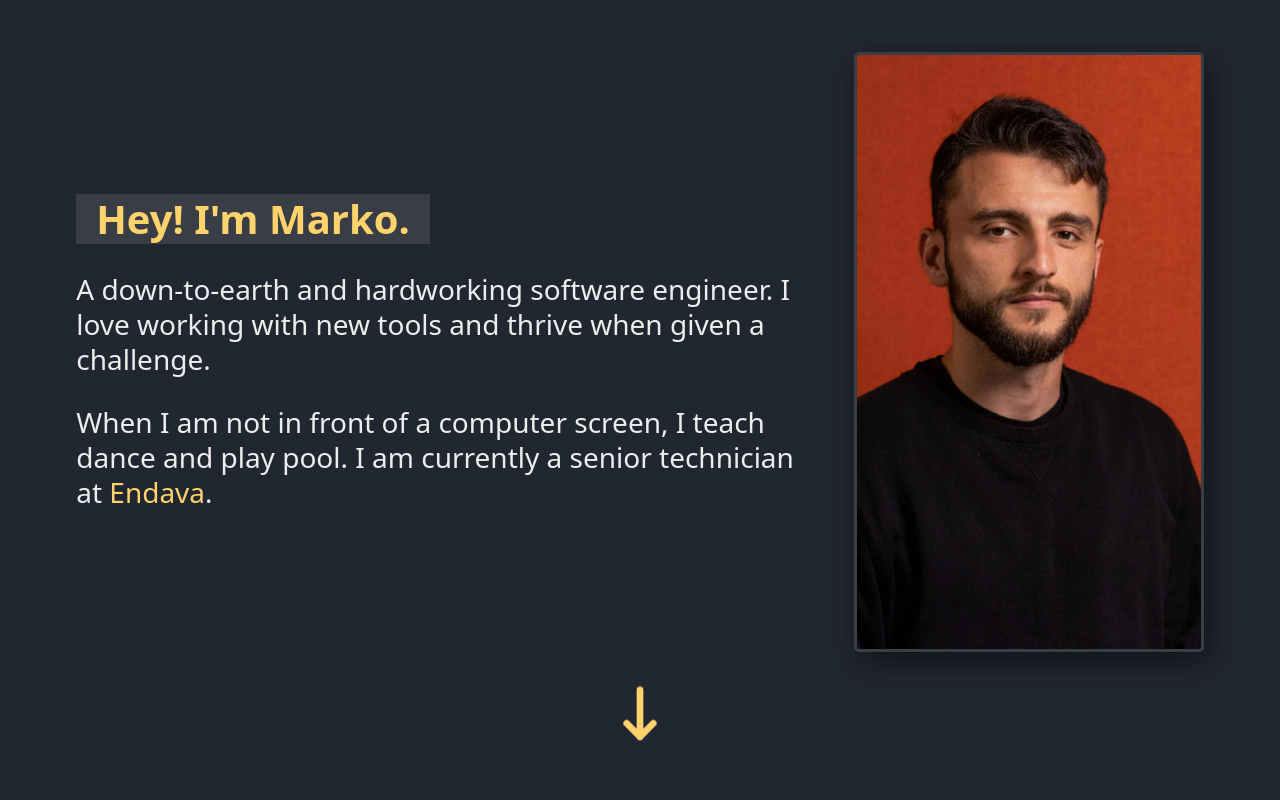
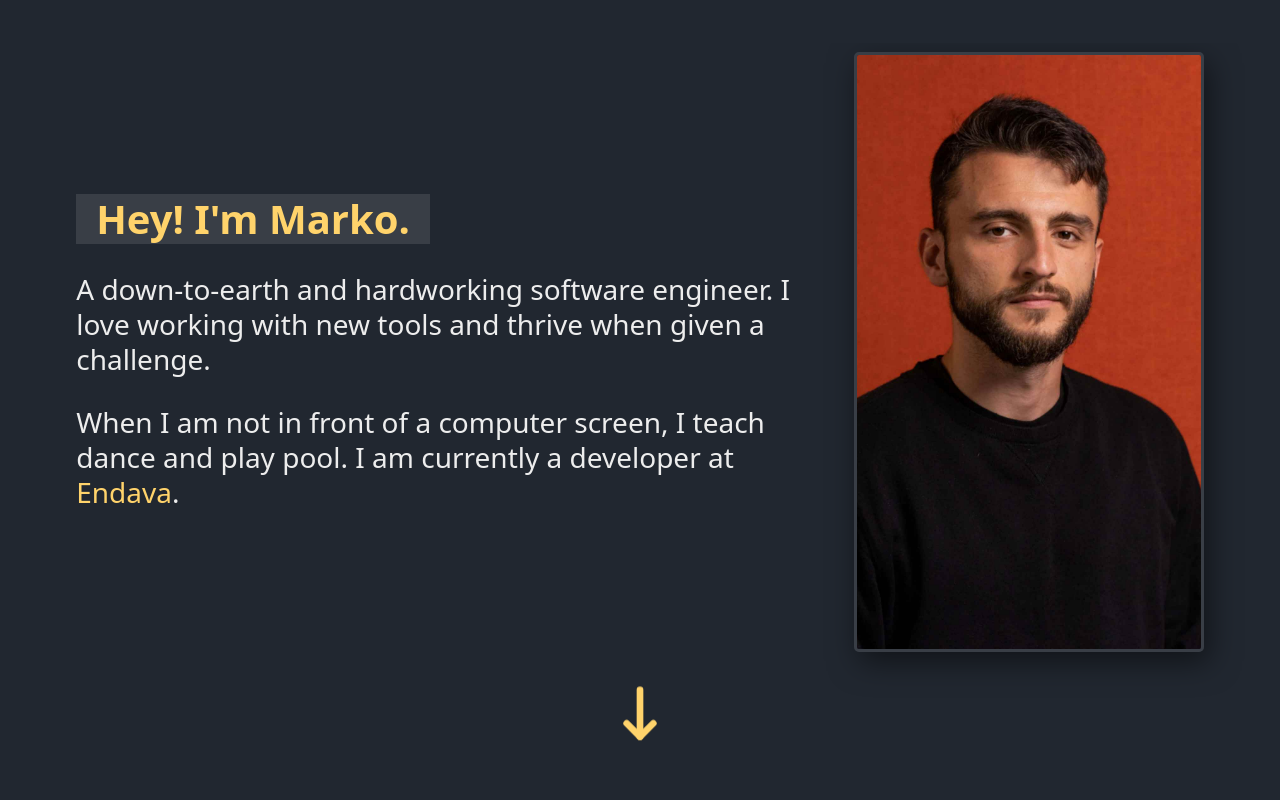
Before and after one commit to KralMarko123/portfolio, a React (Create React App) app: page / in a window 1280 px wide. Shown: the top 800 px of the page. Built offline with nearby package versions, Linux system fonts and the light colour scheme.

Commit message:
feat: update job title

```diff
--- a/src/components/Intro/Intro.jsx
+++ b/src/components/Intro/Intro.jsx
@@ -15,7 +15,7 @@ const Intro = () => {
 					</p>
 					<p>
 						When I am not in front of a computer screen, I teach dance and play pool. I am currently
-						a senior technician at{' '}
+						a developer at{' '}
 						<a href='https://www.endava.com/en/about/locations/adriatic/skopje' target='_blank'>
 							Endava
 						</a>
```
Also changed, not shown: 1 other file (tests, documents, lock files or other folders).
